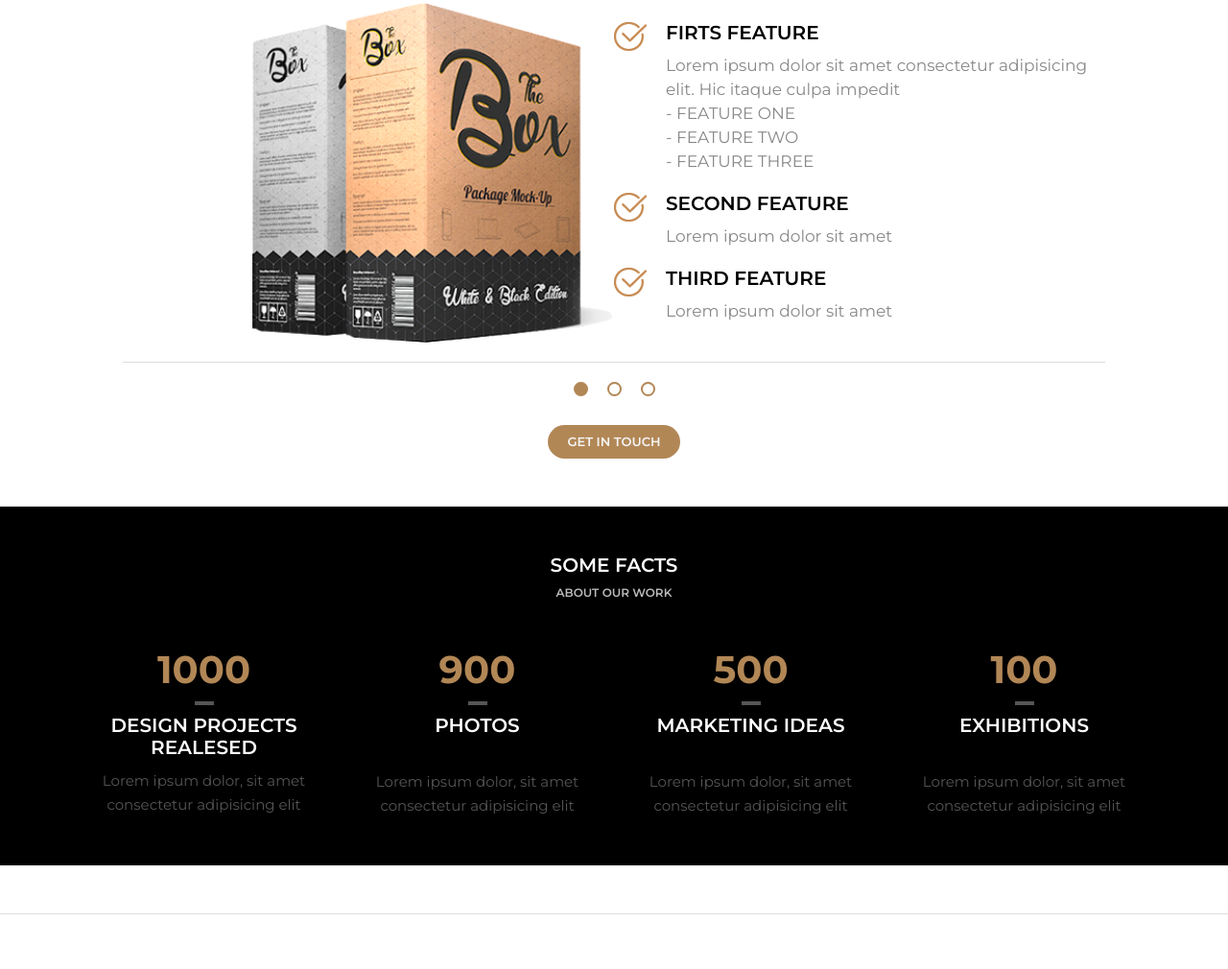
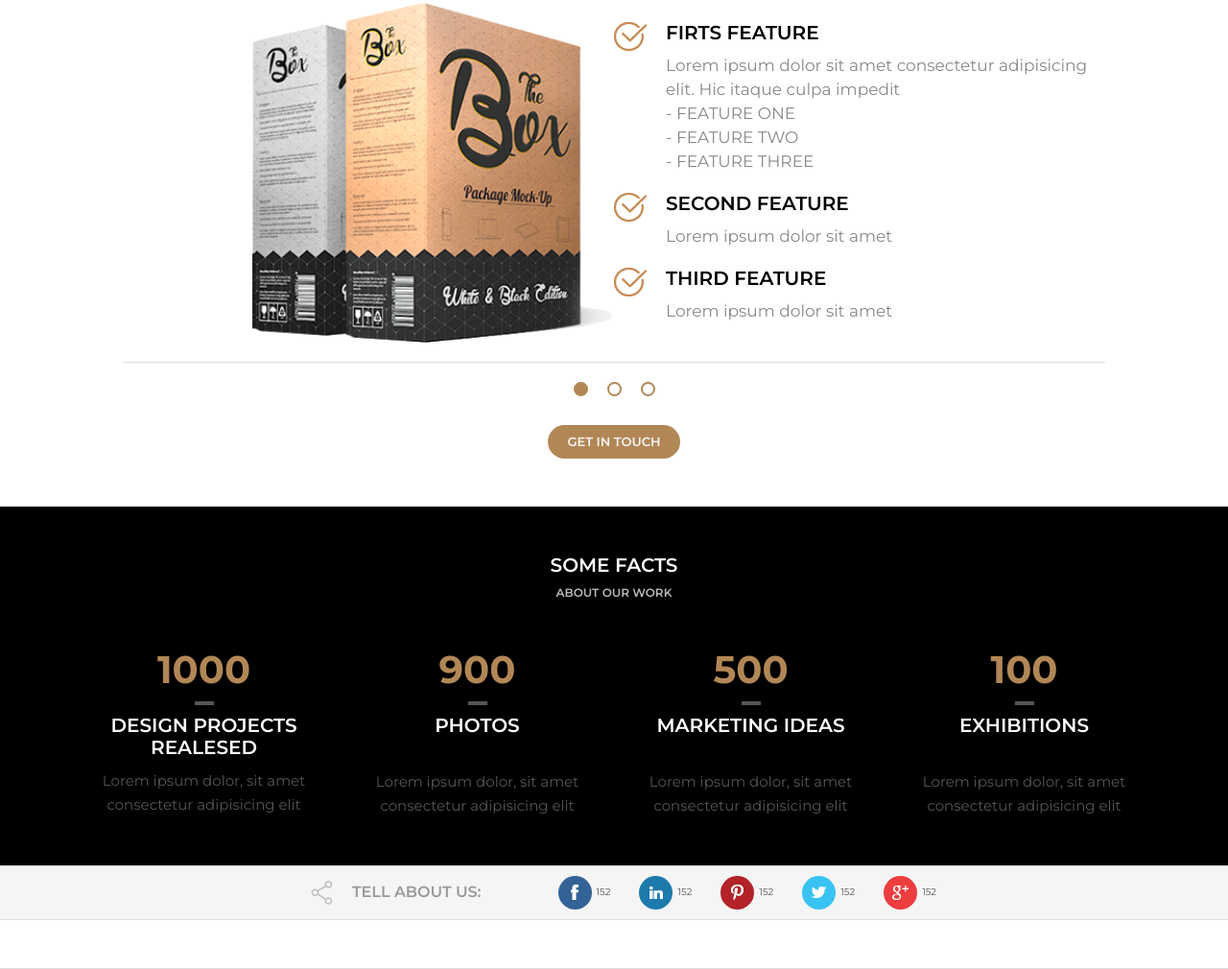
Before and after one commit to JonatasASB/Projeto-Awax, a plain HTML site: page home.html in a window 1280 px wide. Shown: the part 4723-5733 px from the top of the page at 96% size. Before the commit the page ends 5676 px from the top, so only its background shows below. Drawn offline with Linux system fonts and the light colour scheme; a web font is replaced by a local one.

Commit message:
finishing section media social

```diff
--- a/assets/css/style.css
+++ b/assets/css/style.css
@@ -437,7 +437,6 @@ header {
 }
 .deafult.light.border {
     border-bottom: 1px solid  #ddd;
-
 }
 .container-price {
     display: flex;
@@ -610,7 +609,62 @@ header {
     margin: auto;
     text-align: center;
 }
-
 .margin-top--extra {
     padding-top: 24px;
 }
+.default.light.min-pad {
+    padding: 10px 0;
+    border-top: 1px solid #ddd;
+    border-bottom: 1px solid #ddd;
+    background-color: #f5f5f5;
+}
+.container-share {
+    display: flex;
+    justify-content: center;
+}
+.share {
+    display: flex;
+    align-items: center;
+    margin-right: 50px;
+}
+.share img {
+    margin: 0 20px;
+}
+.section-inf--share {
+    color: #999;
+    font-weight: 600;
+}
+.midia-social {
+    display: flex;
+    justify-content: center;
+    align-items: center;
+}
+.midia-social a {
+    margin-left: 30px;
+    display:flex;
+    justify-content: center;
+    align-items: center;
+    width: 35px;
+    height: 35px;
+    border-radius: 70%;
+}
+.midia-social span {
+    color: #555;
+    font-size: 10px;
+    margin-left: 5px;
+}
+.midia-social .share-fb {
+    background-color: #336296;
+}
+.midia-social .share-lk{
+    background-color: #1C7AAC;
+}
+.midia-social .share-pr {
+    background-color: #B22228;
+}
+.midia-social .share-tt {
+    background-color: #39C3F2;
+}
+.midia-social .share-ggp {
+    background-color: #ED3D3F;
+}
--- a/home.html
+++ b/home.html
@@ -481,6 +481,21 @@
                 </div>
             </div>
         </section>
+        <section class="default light min-pad">
+            <div class="container-share">
+                <div class="share">
+                    <img src="assets/images/share.png" alt="">
+                    <div class="section-inf--share">TELL ABOUT US:</div>
+                </div>
+                <div class="midia-social">
+                    <a class="share-fb" href=""><img src="assets/images/facebook.png" alt="Facebook"></a><span>152</span>
+                    <a class=share-lk href=""><img src="assets/images/linkedin.png" alt="linkedin"></a><span>152</span>
+                    <a class="share-pr" href=""><img src="assets/images/pinterest.png" alt=pinterest"></a><span>152</span>
+                    <a class="share-tt" href=""><img src="assets/images/twitter.png" alt="tt"></a><span>152</span>
+                    <a class="share-ggp" href=""><img src="assets/images/googleplus.png" alt="googleplus"></a><span>152</span>
+                </div>
+            </div>
+        </section>
     </main>
     <footer>
 
```
